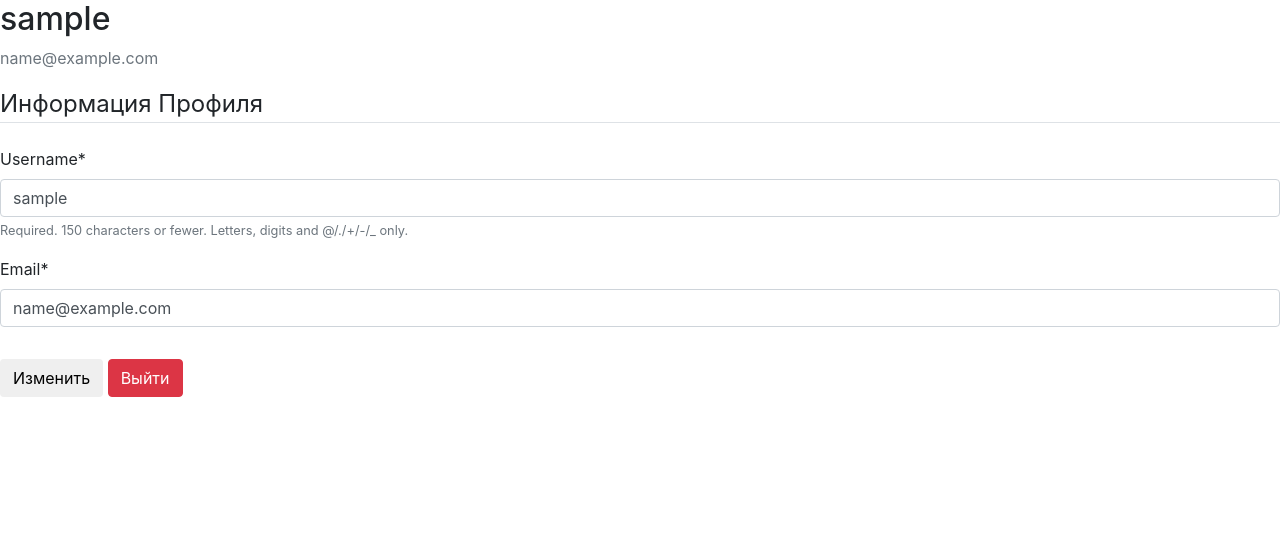
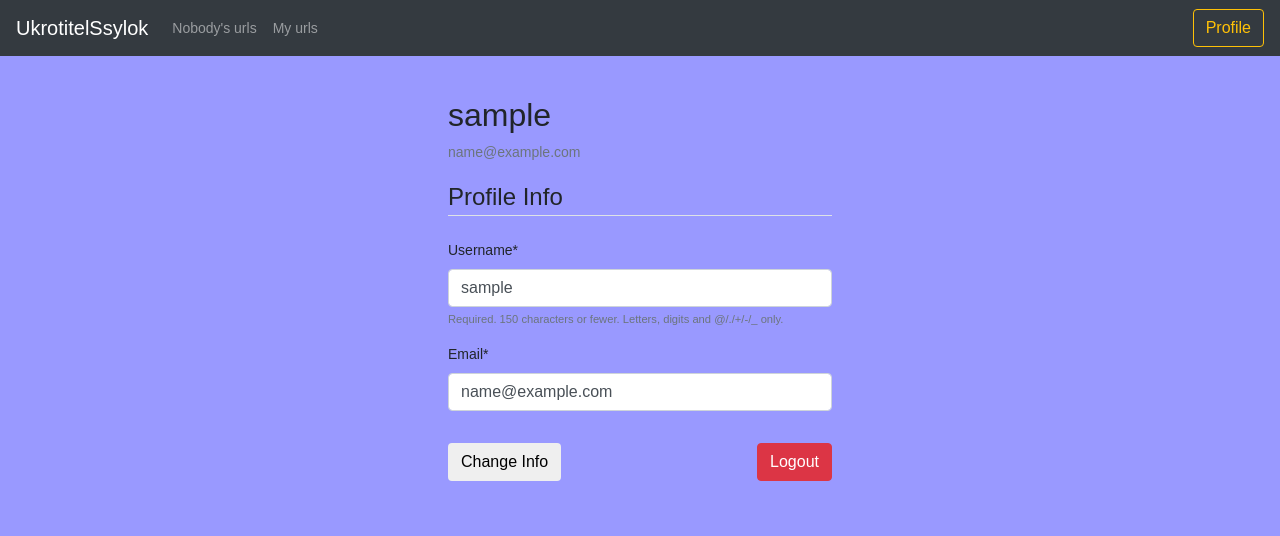
Before and after one commit to muknta/url-shortener, a Django app: page /profile/ in a window 1280 px wide. Shown: the top 536 px of the page. Run offline with Django 3.2, Linux system fonts and the light colour scheme; the visitor is signed in with stand-in values (Sample User, id 1); some libraries are stand-ins or nearby versions.

Commit message:
+ design and some fixes #3

```diff
--- a/url_shortener/url_shortener/settings.py
+++ b/url_shortener/url_shortener/settings.py
@@ -127,9 +127,9 @@ STATIC_URL = '/static/'
 
 CRISPY_TEMPLATE_PACK = 'bootstrap4'
 
-LOGIN_REDIRECT_URL = 'index'
+LOGIN_REDIRECT_URL = 'urlapp:index'
 LOGIN_URL = 'login'
-LOGOUT_REDIRECT_URL = 'index'
+LOGOUT_REDIRECT_URL = 'urlapp:index'
 
 EMAIL_BACKEND = 'django.core.mail.backends.smtp.EmailBackend'
 EMAIL_HOST = 'smtp.gmail.com'
--- a/url_shortener/urlapp/static/urlapp/main.css
+++ b/url_shortener/urlapp/static/urlapp/main.css
@@ -0,0 +1,217 @@
+
+* {
+	list-style-type: none;
+	padding:0;
+	margin:0;
+}
+
+*, ::after, ::before {
+	box-sizing: border-box;
+}
+
+a, a:hover {
+	text-decoration: none;
+}
+a:hover {
+	cursor: pointer;
+}
+
+*:focus {
+	outline: none;
+}
+
+body {
+	background-color: #9999ff;
+	font-family: "Century Gothic", CenturyGothic, AppleGothic, sans-serif;
+	font-size: 14px;
+	font-weight: 400;
+}
+
+#url-content {
+    height: 300px;
+    position: absolute;
+    top:0;
+    bottom:0;
+    right:0;
+    left:0;
+    margin: auto;
+}
+
+#url-content form {
+    display: flex;
+    flex-flow: column wrap;
+}
+
+#url-content form > * {
+    text-align: center;
+    margin: 10px auto;
+}
+#url-content form input[type="text"],
+#url-content form span {
+    font-size:1.3em;
+}
+
+#url-content form input[type="text"] {
+    width: 550px;
+    height: 60px;
+    border-radius: 40px;
+}
+
+#url-content form input[type="submit"] {
+    width: 80px;
+}
+#url-content form span {
+    height: 70px;
+    width: 300px;
+    background-color: brown;
+    color: white;
+    line-height: 70px;
+    -webkit-box-shadow: 0px 0px 24px 0px rgba(50, 50, 50, 0.82);
+    -moz-box-shadow: 0px 0px 24px 0px rgba(50, 50, 50, 0.82);
+    box-shadow: 0px 0px 24px 0px rgba(50, 50, 50, 0.82);
+}
+
+
+
+
+
+.input {
+
+	// needs to be relative so the :focus span is positioned correctly
+	position:relative;
+
+	// bigger font size for demo purposes
+	font-size: 1.5em;
+
+	// the border gradient
+	background: linear-gradient(21deg, #10abff, #1beabd);
+
+	// the width of the input border
+	padding: 3px;
+
+	// we want inline fields by default
+	display: inline-block;
+
+	// we want rounded corners no matter the size of the field
+	border-radius: 9999em;
+
+	// style of the actual input field
+	*:not(span) {
+		position: relative;
+		display: inherit;
+		border-radius: inherit;
+		margin: 0;
+		border: none;
+		outline: none;
+		padding: 0 .325em;
+		z-index: 1; // needs to be above the :focus span
+
+		// summon fancy shadow styles when focussed
+		&:focus + span {
+			opacity: 1;
+			transform: scale(1);
+		}
+	}
+
+	span {
+
+		transform: scale(.993, .94); // scale it down just a little bit
+		transition: transform .5s, opacity .25s;
+		opacity: 0; // is hidden by default
+
+		position:absolute;
+		z-index: 0; // needs to be below the field (would block input otherwise)
+		margin:4px; // a bit bigger than .input padding, this prevents background color pixels shining through
+		left:0;
+		top:0;
+		right:0;
+		bottom:0;
+		border-radius: inherit;
+		pointer-events: none;
+	}
+
+
+html {
+	font-family: -apple-system, BlinkMacSystemFont, "Segoe UI", Roboto, Helvetica, Arial, sans-serif, "Apple Color Emoji", "Segoe UI Emoji", "Segoe UI Symbol";
+	line-height:1.5;
+	font-size:1em;
+}
+
+body {
+	text-align: center;
+	display:flex;
+	align-items: center;
+	justify-content: center;
+}
+
+html, body {
+	height:100%;
+}
+
+input {
+	font-family: inherit;
+	line-height:inherit;
+	color:#2e3750;
+	min-width:12em;
+}
+
+::placeholder {
+	color:#cbd0d5;
+}
+
+html::after {
+	content:'';
+	background: linear-gradient(21deg, #10abff, #1beabd);
+	height:3px;
+	width:100%;
+	position:absolute;
+	left:0;
+	top:0;
+}
+
+
+
+
+#footer {
+	background-color: #8C611C;
+}
+
+.foot-container {
+	display: flex;
+	justify-content: space-around;
+	padding: 30px 100px;
+}
+
+.foot-container > div > * {
+	display: block;
+}
+
+.foot-container a {
+	color: darkblue;
+}
+.foot-container a:hover {
+	color: darkred;
+}
+
+
+#footer .headline {
+	font-size: 20px;
+}
+
+
+@media screen and (max-width: 800px) {
+
+	#footer, #footer span {
+		font-size: 14px;
+	}
+	#footer .headline {
+		font-size: 16px;
+	}
+	#footer .img-download img {
+		height: 37.5px;
+	}
+
+	#footer .img-media img {
+		height: 15px;
+	}
+}
--- a/url_shortener/urlapp/static/urlapp/profile.css
+++ b/url_shortener/urlapp/static/urlapp/profile.css
@@ -0,0 +1,14 @@
+.content-section {
+	padding: 40px 35%;
+}
+
+.media {
+	display: flex;
+	align-items: center;
+	justify-content: center;
+}
+
+.buttons {
+	display: flex;
+	justify-content: space-between;
+}
--- a/url_shortener/urlapp/templates/urlapp/base.html
+++ b/url_shortener/urlapp/templates/urlapp/base.html
@@ -13,6 +13,67 @@
 	{% block css-includes %}{% endblock css-includes %}
 </head>
 <body>
+<nav class="navbar navbar-expand-lg navbar-dark bg-dark sticky-top" id="navbar">
+  <a class="navbar-brand" href="{% url 'urlapp:index' %}">UkrotitelSsylok</a>
+  <button class="navbar-toggler" type="button" data-toggle="collapse" data-target="#navbarSupportedContent" aria-controls="navbarSupportedContent" aria-expanded="false" aria-label="Toggle navigation">
+    <span class="navbar-toggler-icon"></span>
+  </button>
+
+  <div class="collapse navbar-collapse" id="navbarSupportedContent">
+    <ul class="navbar-nav mr-auto">
+      <li class="nav-item">
+              <a class="nav-link" href="{% url 'urlapp:nobodys-surls' %}">Nobody's urls</a>
+      </li>
+      <li class="nav-item">
+        <a class="nav-link" href="{% url 'urlapp:user-surls' %}">My urls</a>
+      </li>
+    </ul>
+          <ul class="nav navbar-nav navbar-right">
+			<li class="right dropdown">
+				{% if user.is_authenticated %}
+					<a href="{% url 'profile' %}" class="btn btn-outline-warning">Profile</a>
+				{% elif not user.is_authenticated and not '/login/' in request.get_full_path %}
+	                <button type="button" data-toggle="dropdown" class="btn btn-outline-warning">Log in</button>
+	                <ul class="dropdown-menu dropdown-menu-right mt-2">
+	                	<li class="px-3 py-2">
+	                    	<form method="POST" action="{% url 'login' %}" class="form">
+	                    		{% csrf_token %}
+	                            <div class="form-group">
+	                                <input type="text" name="username" autofocus="" class="textinput textInput form-control" required="" id="id_username" placeholder="Логин">
+	                            </div>
+	                            <div class="form-group">
+	                                <input type="password" name="password" class="textinput textInput form-control" required="" id="id_password" placeholder="Пароль">
+	                            </div>
+	                            <div class="form-group text-center">
+	                                <button type="submit" class="btn btn-success btn-block">Sign in</button>
+	                                <small><a href="{% url 'password_reset' %}">Forgot a password?</a></small>
+	                            </div>
+	                            <div class="form-group" style="margin-bottom:0">
+	                                <a href="{% url 'register' %}" class="btn btn-danger btn-block">Sign up</a>
+	                            </div>
+	                        </form>
+	                    </li>
+	                </ul>
+	            {% else %}
+	            	<a href="{% url 'register' %}" class="btn btn-outline-warning btn-block">Sign up</a>
+                {% endif %}
+            </li>
+          </ul>
+  </div>
+</nav>
+	{% if messages %}
+		<div class="row">
+			<div class="col-md-8">
+				{% if messages %}
+					{% for message in messages %}
+						<div class="alert alert-{{ message.tags }}">
+							{{ message }}
+						</div>
+					{% endfor %}
+				{% endif %}
+			</div>
+		</div>
+	{% endif %}
         <div id="content">
                 {% block content %}
                 {% endblock content %}
--- a/url_shortener/urlapp/templates/urlapp/index.html
+++ b/url_shortener/urlapp/templates/urlapp/index.html
@@ -1,9 +1,11 @@
 {% extends 'urlapp/base.html' %}
 {% block content %}
+<div id="url-content">
     <form action="" id="url-form">
     <input id="given-url" name="given-url" type="text" placeholder="http://example.com">
     {% csrf_token %}
-    <input id="submit-btn" type="submit" value="Shorten">
-    <span id="result">***dream-link***</span>
+    <input id="submit-btn" class="btn btn-outline-dark" type="submit" value="Shorten">
+    <span id="result">** dream link **</span>
     </form>
+</div>
 {% endblock content %}
--- a/url_shortener/urlapp/urls.py
+++ b/url_shortener/urlapp/urls.py
@@ -5,7 +5,7 @@ from .views import (
         UserSurlListView
     )
 
-
+app_name = 'urlapp'
 urlpatterns = [
     path('', views.index, name='index'),
     path('shorten-url/', views.shorten_url, name='shorten-url'),
--- a/url_shortener/users/templates/users/login.html
+++ b/url_shortener/users/templates/users/login.html
@@ -5,13 +5,13 @@
 		<form method="POST">
 			{% csrf_token %}
 			<fieldset class="form-group">
-				<legend class="border-bottom mb-4">log in</legend>
+				<legend class="border-bottom mb-4">Log in</legend>
 				{{ form|crispy }}
 			</fieldset>
 			<div class="form-group">
-				<button class="btn" type="submit">Войти</button>
+				<button class="btn" type="submit">Sign in</button>
 				<small class="tex-muted ml-2">
-					<a href="{% url 'password_reset' %}">Забыли пароль?</a>
+					<a href="{% url 'password_reset' %}">Forgot a password?</a>
 				</small>
 			</div>
 		</form>
--- a/url_shortener/users/templates/users/profile.html
+++ b/url_shortener/users/templates/users/profile.html
@@ -15,12 +15,12 @@
 		<form method="POST" enctype="multipart/form-data">
 			{% csrf_token %}
 			<fieldset class="form-group">
-				<legend class="border-bottom mb-4">Информация Профиля</legend>
+				<legend class="border-bottom mb-4">Profile Info</legend>
 				{{ u_form|crispy }}
 			</fieldset>
 			<div class="form-group buttons">
-				<button class="btn" type="submit">Изменить</button>
-				<a id="logout" class="btn btn-danger" href="{% url 'logout' %}">Выйти</a>
+				<button class="btn" type="submit">Change Info</button>
+				<a id="logout" class="btn btn-danger" href="{% url 'logout' %}">Logout</a>
 			</div>
 		</form>
 	</div>
```
Also changed, not shown: url_shortener/urlapp/static/urlapp/surls.css (added, +15 -0 lines), url_shortener/urlapp/templates/urlapp/surls.html (+27 -12 lines), url_shortener/urlapp/views.py (+0 -10 lines), 4 other files.
